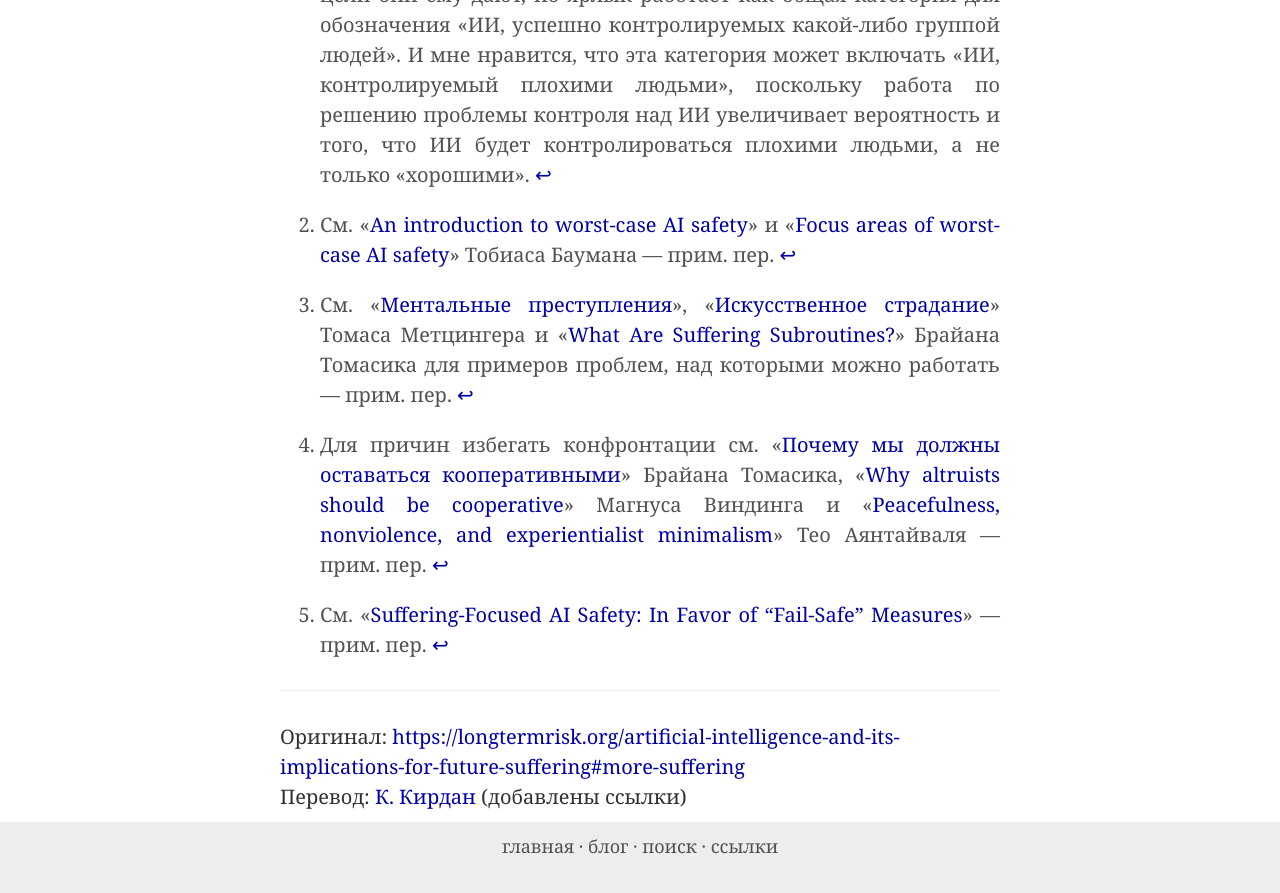
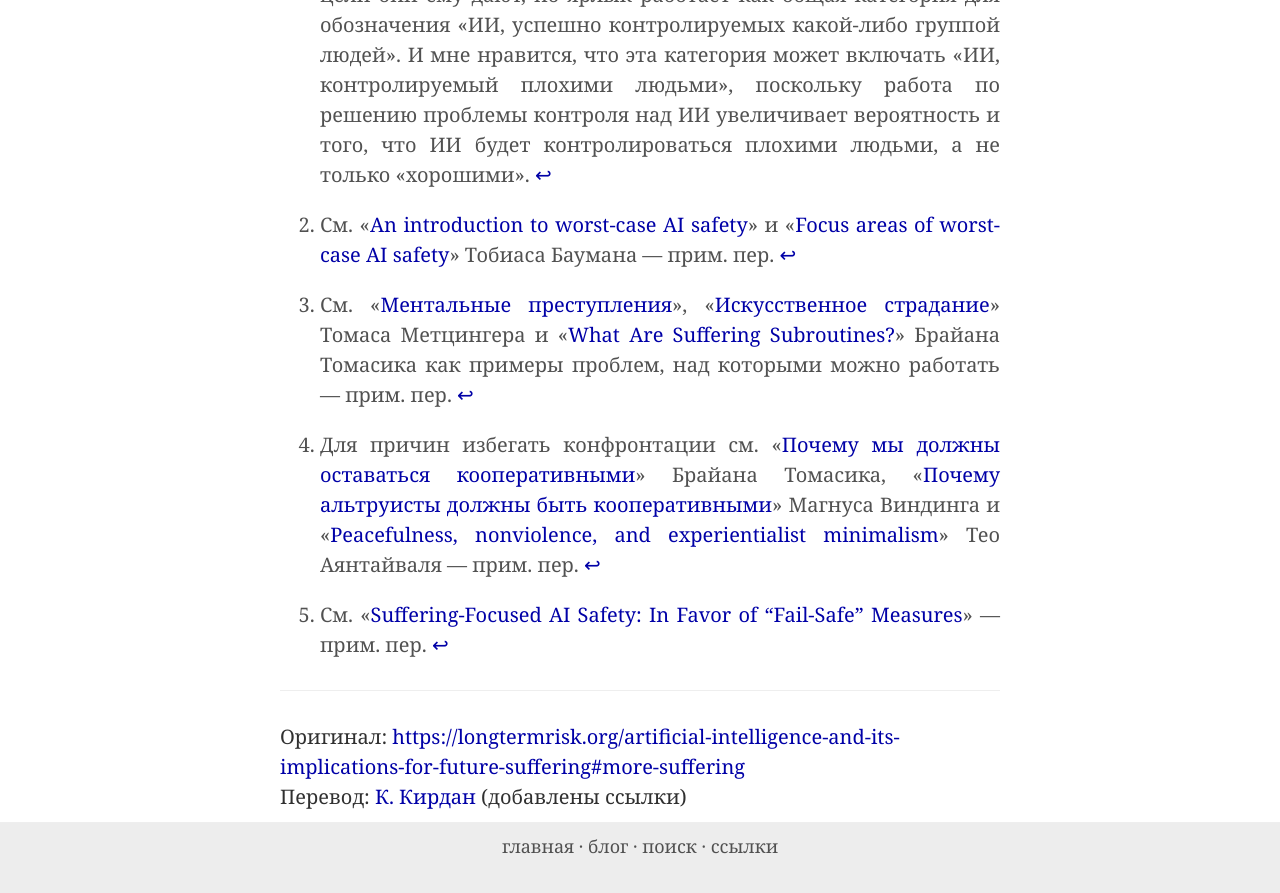
Before and after one commit to ReducingSuffering/reducingsuffering.github.io, a Jekyll site: the page built from _articles/brian-tomasik-2.md, in a window 1280 px wide and 900 px high, scrolled down 7087 px. Shown: the top 893 px of the window. Built offline with Jekyll 4.4.1, drawn with Linux system fonts in a browser that asks for light colours.

Commit message:
Update brian-tomasik-2.md

```diff
--- a/_articles/brian-tomasik-2.md
+++ b/_articles/brian-tomasik-2.md
@@ -57,8 +57,8 @@ preview_here: true
 
 [^2]: См. «[An introduction to worst-case AI safety](https://s-risks.org/an-introduction-to-worst-case-ai-safety/)» и «[Focus areas of worst-case AI safety](https://s-risks.org/focus-areas-of-worst-case-ai-safety/)» Тобиаса Баумана — прим. пер.
 
-[^3]: См. «[Ментальные преступления](https://arbital-ru.github.io/p/mindcrime/)», «[Искусственное страдание](https://reducingsuffering.github.io/thomas-metzinger-artificial-suffering.html)» Томаса Метцингера и «[What Are Suffering Subroutines?](https://reducing-suffering.org/what-are-suffering-subroutines/)» Брайана Томасика для примеров проблем, над которыми можно работать — прим. пер.
+[^3]: См. «[Ментальные преступления](https://arbital-ru.github.io/p/mindcrime/)», «[Искусственное страдание](https://reducingsuffering.github.io/thomas-metzinger-artificial-suffering.html)» Томаса Метцингера и «[What Are Suffering Subroutines?](https://reducing-suffering.org/what-are-suffering-subroutines/)» Брайана Томасика как примеры проблем, над которыми можно работать — прим. пер.
 
-[^4]: Для причин избегать конфронтации см. «[Почему мы должны оставаться кооперативными](https://reducingsuffering.github.io/brian-tomasik-1.html)» Брайана Томасика, «[Why altruists should be cooperative](https://centerforreducingsuffering.org/research/why-altruists-should-be-cooperative/)»  Магнуса Виндинга и «[Peacefulness, nonviolence, and experientialist minimalism](https://forum.effectivealtruism.org/posts/JnHeeTGAohMFxNbGK/peacefulness-nonviolence-and-experientialist-minimalism)» Тео Аянтайваля — прим. пер.
+[^4]: Для причин избегать конфронтации см. «[Почему мы должны оставаться кооперативными](brian-tomasik-1.html)» Брайана Томасика, «[Почему альтруисты должны быть кооперативными](magnus-vinding-why-altruists-should-be-cooperative.html)»  Магнуса Виндинга и «[Peacefulness, nonviolence, and experientialist minimalism](https://forum.effectivealtruism.org/posts/JnHeeTGAohMFxNbGK/peacefulness-nonviolence-and-experientialist-minimalism)» Тео Аянтайваля — прим. пер.
 
 [^5]: См. «[Suffering-Focused AI Safety: In Favor of “Fail-Safe” Measures](https://longtermrisk.org/files/fail-safe-ai.pdf)» — прим. пер.
```
